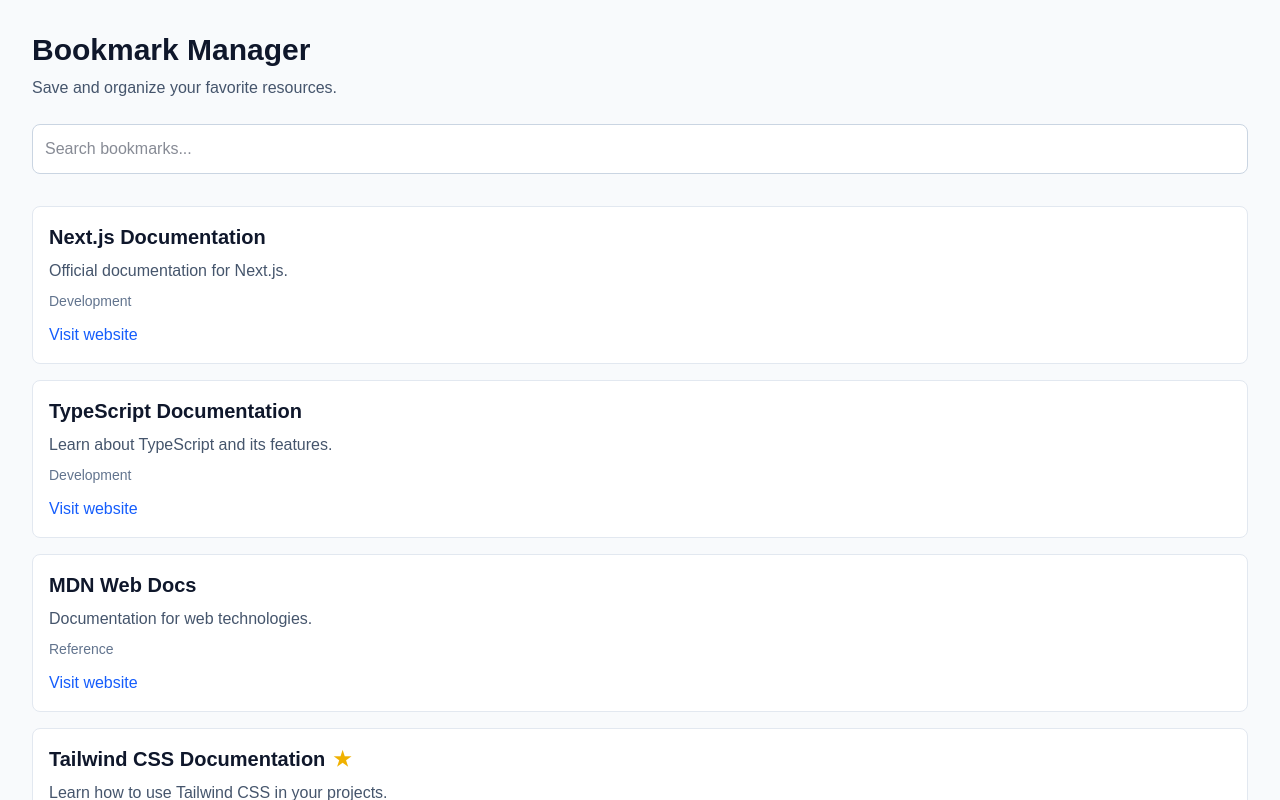
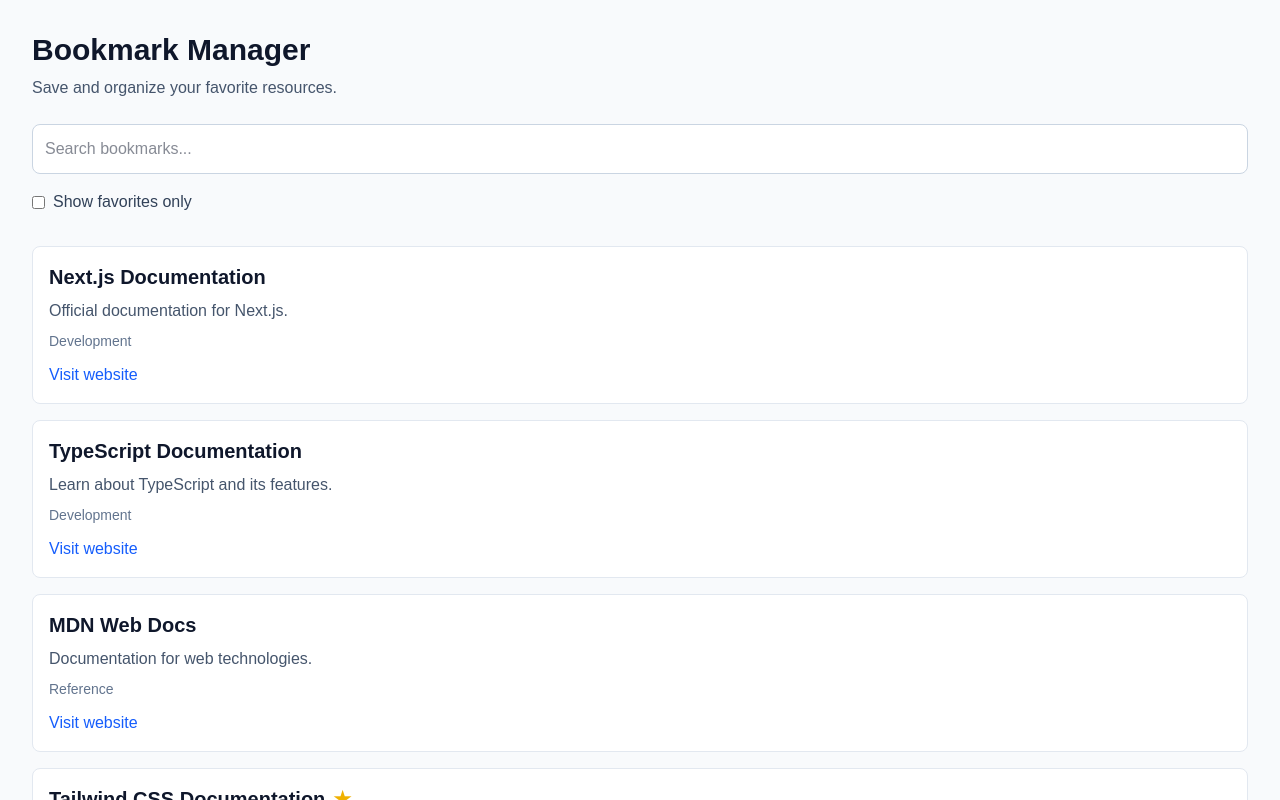
Before and after one commit to B1ack0ut1/bookmark-manager, a Next.js app: page / in a window 1280 px wide. Shown: the top 800 px of the page. Built offline with nearby package versions, Linux system fonts and the light colour scheme.

Commit message:
feat(bookmarks): add favorites filter

```diff
--- a/src/components/BookmarkBrowser.tsx
+++ b/src/components/BookmarkBrowser.tsx
@@ -3,6 +3,7 @@
 import type { Bookmark } from "@/types/bookmark";
 import BookmarkSearch from "@/components/BookmarkSearch";
 import BookmarkList from "./BookmarkList";
+import FavoritesFilter from "./FavoritesFilter";
 import { useState } from "react";
 
 type BookmarkBrowserProps = {
@@ -13,10 +14,19 @@ export default function BookmarkBrowser({
     bookmarks,
 }: BookmarkBrowserProps) {
     const [search, setSearch] = useState("");
-    const filteredBookmarks = bookmarks.filter((bookmark) =>
-        bookmark.title.toLowerCase().includes(search.toLowerCase()) ||
-        bookmark.description.toLowerCase().includes(search.toLowerCase())
-    );
+    const [showFavoritesOnly, setShowFavoritesOnly] = useState(false);
+
+    const normalizedSearch = search.trim().toLowerCase();
+
+    const matchesSearch = (bookmark: Bookmark) =>
+        bookmark.title.toLowerCase().includes(normalizedSearch) ||
+        bookmark.description.toLowerCase().includes(normalizedSearch);
+
+    const matchesFavoritesCondition= (bookmark: Bookmark) =>
+        !showFavoritesOnly || bookmark.favorite;
+
+    const filteredBookmarks = bookmarks
+        .filter((bookmark) => matchesSearch(bookmark) && matchesFavoritesCondition(bookmark));
 
     return (
         <>
@@ -25,6 +35,11 @@ export default function BookmarkBrowser({
                 onSearchChange={setSearch}
              />
 
+            <FavoritesFilter
+                checked={showFavoritesOnly}
+                onCheckedChange={setShowFavoritesOnly}
+            />
+
             <BookmarkList filteredBookmarks={filteredBookmarks} />
         </>
     )
--- /dev/null
+++ b/src/components/FavoritesFilter.tsx
@@ -0,0 +1,20 @@
+type FavoritesFilterProps = {
+    checked: boolean,
+    onCheckedChange: (value: boolean) => void,
+}
+
+export default function FavoritesFilter({
+    checked,
+    onCheckedChange,
+}: FavoritesFilterProps) {
+    return (
+        <label className="mt-4 flex items-center gap-2 text-slate-700">
+            <input
+                type="checkbox"
+                checked={checked}
+                onChange={(e) => onCheckedChange(e.target.checked)}
+            />
+            <span>Show favorites only</span>
+        </label>
+    )
+}
```
